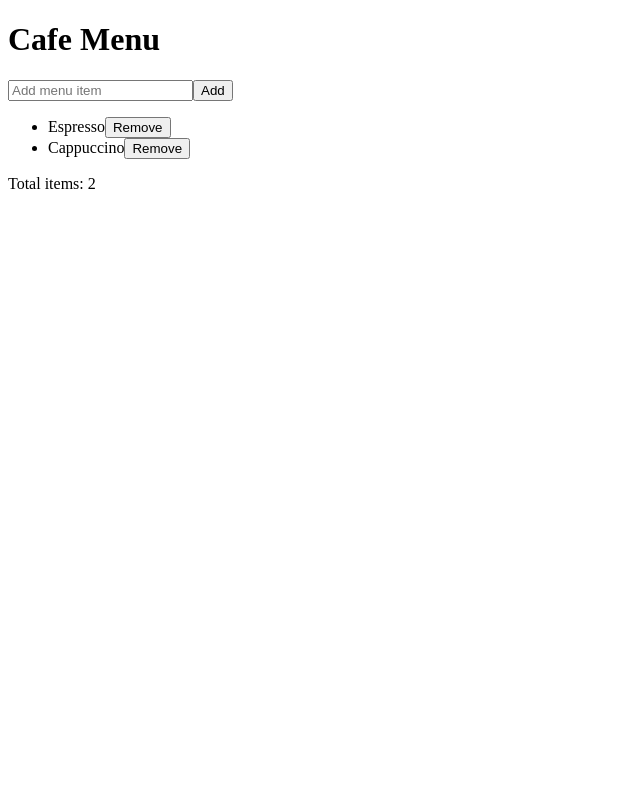
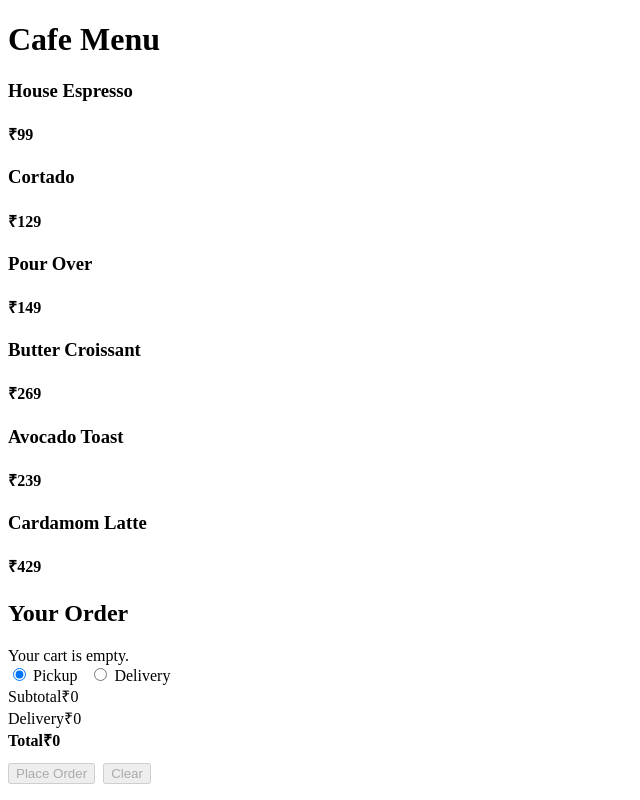
Before and after one commit to gavijit312/cafe, a React (Vite) app: page / in a window 1280 px wide. Shown: the whole page, without its empty margins (0-640 px from the left). Built offline with nearby package versions, Linux system fonts and the light colour scheme; the HTML template or start-up script is replaced by a standard one.

Commit message:
implement cart functionality with item management and delivery options

```diff
--- a/src/App.jsx
+++ b/src/App.jsx
@@ -1,55 +1,95 @@
-import React, { useState, useEffect } from 'react'
+import React, { useState, useEffect, useMemo } from 'react'
+import Cart from './Cart.jsx'
 
 export default function App() {
-  const [items, setItems] = useState(() => {
-    try {
-      return JSON.parse(localStorage.getItem('cafe-items')) || [
-        { id: 1, name: 'Espresso' },
-        { id: 2, name: 'Cappuccino' }
-      ]
-    } catch {
-      return []
-    }
+  const defaultItems = [
+    { id: 1, name: 'House Espresso', price: 99 },
+    { id: 2, name: 'Cortado', price: 129 },
+    { id: 3, name: 'Pour Over', price: 149 },
+    { id: 4, name: 'Butter Croissant', price: 269 },
+    { id: 5, name: 'Avocado Toast', price: 239 },
+    { id: 6, name: 'Cardamom Latte', price: 429 }
+  ]
+
+  const [items] = useState(() => {
+    try { return JSON.parse(localStorage.getItem('cafe-items')) || defaultItems } catch { return defaultItems }
   })
-  const [text, setText] = useState('')
 
-  useEffect(() => {
-    localStorage.setItem('cafe-items', JSON.stringify(items))
-  }, [items])
+  const [cart, setCart] = useState(() => {
+    try { return JSON.parse(localStorage.getItem('cafe-cart')) || {} } catch { return {} }
+  })
+  const [delivery, setDelivery] = useState(() => localStorage.getItem('cafe-delivery') || 'pickup')
+  const [address, setAddress] = useState(() => localStorage.getItem('cafe-address') || '')
 
-  function addItem(e) {
-    e.preventDefault()
-    const name = text.trim()
-    if (!name) return
-    setItems(prev => [...prev, { id: Date.now(), name }])
-    setText('')
+  useEffect(() => { localStorage.setItem('cafe-cart', JSON.stringify(cart)) }, [cart])
+  useEffect(() => { localStorage.setItem('cafe-delivery', delivery) }, [delivery])
+  useEffect(() => { localStorage.setItem('cafe-address', address) }, [address])
+
+  function addToCart(item) {
+    setCart(prev => {
+      const next = { ...prev }
+      if (next[item.id]) next[item.id].qty += 1
+      else next[item.id] = { id: item.id, name: item.name, price: item.price, qty: 1 }
+      return next
+    })
   }
 
-  function removeItem(id) {
-    setItems(prev => prev.filter(i => i.id !== id))
+  function removeFromCart(id) {
+    setCart(prev => {
+      const next = { ...prev }
+      delete next[id]
+      return next
+    })
   }
 
+  function changeQty(id, qty) {
+    setCart(prev => {
+      const next = { ...prev }
+      if (!next[id]) return prev
+      next[id].qty = Math.max(1, qty)
+      return next
+    })
+  }
+
+  function clearCart() { setCart({}) }
+
+  const subtotal = useMemo(() => Object.values(cart).reduce((s, it) => s + it.qty * it.price, 0), [cart])
+  const deliveryFee = delivery === 'delivery' && subtotal > 0 ? 49 : 0
+  const total = subtotal + deliveryFee
+
   return (
-    <div className="app">
-      <h1>Cafe Menu</h1>
-      <form onSubmit={addItem} className="form">
-        <input
-          value={text}
-          onChange={e => setText(e.target.value)}
-          placeholder="Add menu item"
-          aria-label="New menu item"
-        />
-        <button type="submit">Add</button>
-      </form>
-      <ul className="list">
-        {items.map(it => (
-          <li key={it.id} className="item">
-            <span>{it.name}</span>
-            <button onClick={() => removeItem(it.id)} className="remove">Remove</button>
-          </li>
-        ))}
-      </ul>
-      <p>Total items: {items.length}</p>
+    <div className="app layout">
+      <main className="catalog">
+        <h1>Cafe Menu</h1>
+        <div className="menu-grid" style={{marginTop:12}}>
+          {items.map(it => (
+            <article className="card" key={it.id}>
+              <h3>{it.name}</h3>
+              <div style={{marginTop:6, color:'#6b5a4a'}}>{/* description placeholder */}</div>
+              <div style={{marginTop:'auto',display:'flex',justifyContent:'space-between',alignItems:'center',gap:8}}>
+                <div style={{fontWeight:700,color:'var(--terracotta'}}>₹{it.price}</div>
+                <div style={{display:'flex',gap:8}}>
+                  <button onClick={() => addToCart(it)} style={{padding:'6px 10px',borderRadius:8,background:'var(--accent)',color:'#fff',border:'none'}}>Add to cart</button>
+                </div>
+              </div>
+            </article>
+          ))}
+        </div>
+      </main>
+
+      <Cart
+        cart={cart}
+        onRemove={removeFromCart}
+        onQtyChange={changeQty}
+        delivery={delivery}
+        setDelivery={setDelivery}
+        address={address}
+        setAddress={setAddress}
+        subtotal={subtotal}
+        deliveryFee={deliveryFee}
+        total={total}
+        clearCart={clearCart}
+      />
     </div>
   )
 }
--- /dev/null
+++ b/src/Cart.jsx
@@ -0,0 +1,48 @@
+import React from 'react'
+
+export default function Cart({ cart, onRemove, onQtyChange, delivery, setDelivery, address, setAddress, subtotal, deliveryFee, total, clearCart }){
+  const items = Object.values(cart)
+
+  return (
+    <aside className="cart-panel">
+      <h2>Your Order</h2>
+      {items.length === 0 ? (
+        <div className="empty">Your cart is empty.</div>
+      ) : (
+        <div className="cart-list">
+          {items.map(it => (
+            <div className="cart-item" key={it.id}>
+              <div className="meta">
+                <div className="name">{it.name}</div>
+                <div className="price">₹{it.price}</div>
+              </div>
+              <div className="controls">
+                <input type="number" min="1" value={it.qty} onChange={e=>onQtyChange(it.id, Number(e.target.value)||1)} />
+                <button className="remove" onClick={()=>onRemove(it.id)}>Remove</button>
+              </div>
+            </div>
+          ))}
+        </div>
+      )}
+
+      <div className="delivery">
+        <label><input type="radio" name="delivery" checked={delivery==='pickup'} onChange={()=>setDelivery('pickup')} /> Pickup</label>
+        <label style={{marginLeft:12}}><input type="radio" name="delivery" checked={delivery==='delivery'} onChange={()=>setDelivery('delivery')} /> Delivery</label>
+        {delivery==='delivery' && (
+          <input className="address" placeholder="Delivery address" value={address} onChange={e=>setAddress(e.target.value)} />
+        )}
+      </div>
+
+      <div className="summary">
+        <div className="row"><span>Subtotal</span><span>₹{subtotal}</span></div>
+        <div className="row"><span>Delivery</span><span>₹{deliveryFee}</span></div>
+        <div className="row total"><strong>Total</strong><strong>₹{total}</strong></div>
+      </div>
+
+      <div style={{display:'flex',gap:8,marginTop:12}}>
+        <button className="checkout" disabled={items.length===0}>Place Order</button>
+        <button className="clear" onClick={clearCart} disabled={items.length===0}>Clear</button>
+      </div>
+    </aside>
+  )
+}
--- a/src/styles.css
+++ b/src/styles.css
@@ -7,3 +7,30 @@ body{font-family:Inter,system-ui,Arial,sans-serif;margin:0;padding:24px;backgrou
 .list{list-style:none;padding:0;margin:0}
 .item{display:flex;justify-content:space-between;align-items:center;padding:8px 0;border-bottom:1px solid #f0f0f4}
 .remove{background:transparent;border:1px solid #eee;padding:6px 8px;border-radius:6px}
+
+/* Layout for app with cart */
+.layout{display:flex;gap:20px;align-items:flex-start}
+.catalog{flex:1}
+
+/* Cart panel */
+.cart-panel{width:320px;background:linear-gradient(180deg,#fff,#fffaf6);border-radius:12px;padding:16px;box-shadow:0 4px 18px rgba(10,10,20,0.06);position:sticky;top:24px;height:fit-content}
+.cart-panel h2{margin:0 0 12px}
+.empty{color:var(--muted);padding:12px 0}
+.cart-list{display:flex;flex-direction:column;gap:10px}
+.cart-item{display:flex;justify-content:space-between;align-items:center;border-radius:8px;padding:8px;background:rgba(0,0,0,0.02)}
+.cart-item .meta{display:flex;flex-direction:column}
+.cart-item .name{font-weight:600}
+.cart-item .price{color:var(--terracotta);font-weight:700}
+.cart-item .controls{display:flex;align-items:center;gap:8px}
+.cart-item input[type=number]{width:60px;padding:6px;border-radius:6px;border:1px solid #eee}
+.cart-item .remove{background:transparent;border:1px solid #eee;padding:6px 8px;border-radius:6px}
+
+.delivery{margin-top:12px;display:flex;flex-direction:column;gap:8px}
+.delivery input.address{margin-top:6px;padding:8px;border-radius:8px;border:1px solid #eee}
+
+.summary{margin-top:12px;border-top:1px dashed rgba(0,0,0,0.06);padding-top:10px}
+.summary .row{display:flex;justify-content:space-between;color:var(--muted);margin-bottom:6px}
+.summary .total{font-size:1.05rem;color:var(--ink)}
+
+.checkout{flex:1;padding:8px;border-radius:8px;background:var(--terracotta);color:var(--cream);border:0}
+.clear{padding:8px;border-radius:8px;background:transparent;border:1px solid #eee}
```
